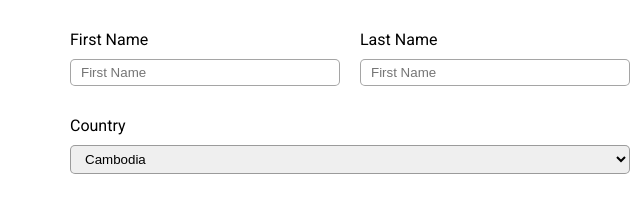
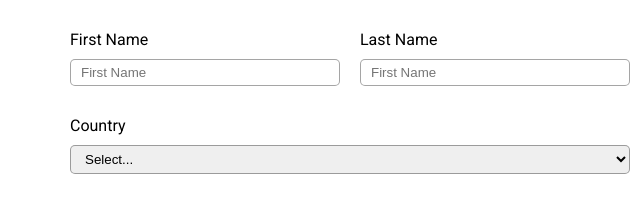
Before and after one commit to Nazaby21/payment, a plain HTML site: page index.html in a window 1280 px wide. Shown: the top 201 px of the page, 0-640 px from the left. Drawn offline with Linux system fonts and the light colour scheme; a web font is replaced by a local one.

Commit message:
thirt commit

```diff
--- a/index.html
+++ b/index.html
@@ -39,6 +39,7 @@
               <div class="col-12">
                 <label for="" class="form-label">Country</label>
                 <select name="" id="country" class="form-control">
+                  <option value="" disabled selected>Select...</option>
                   <option value="">Cambodia</option>
                   <option value="">Thailand</option>
                   <option value="">Vietnam</option>
```
